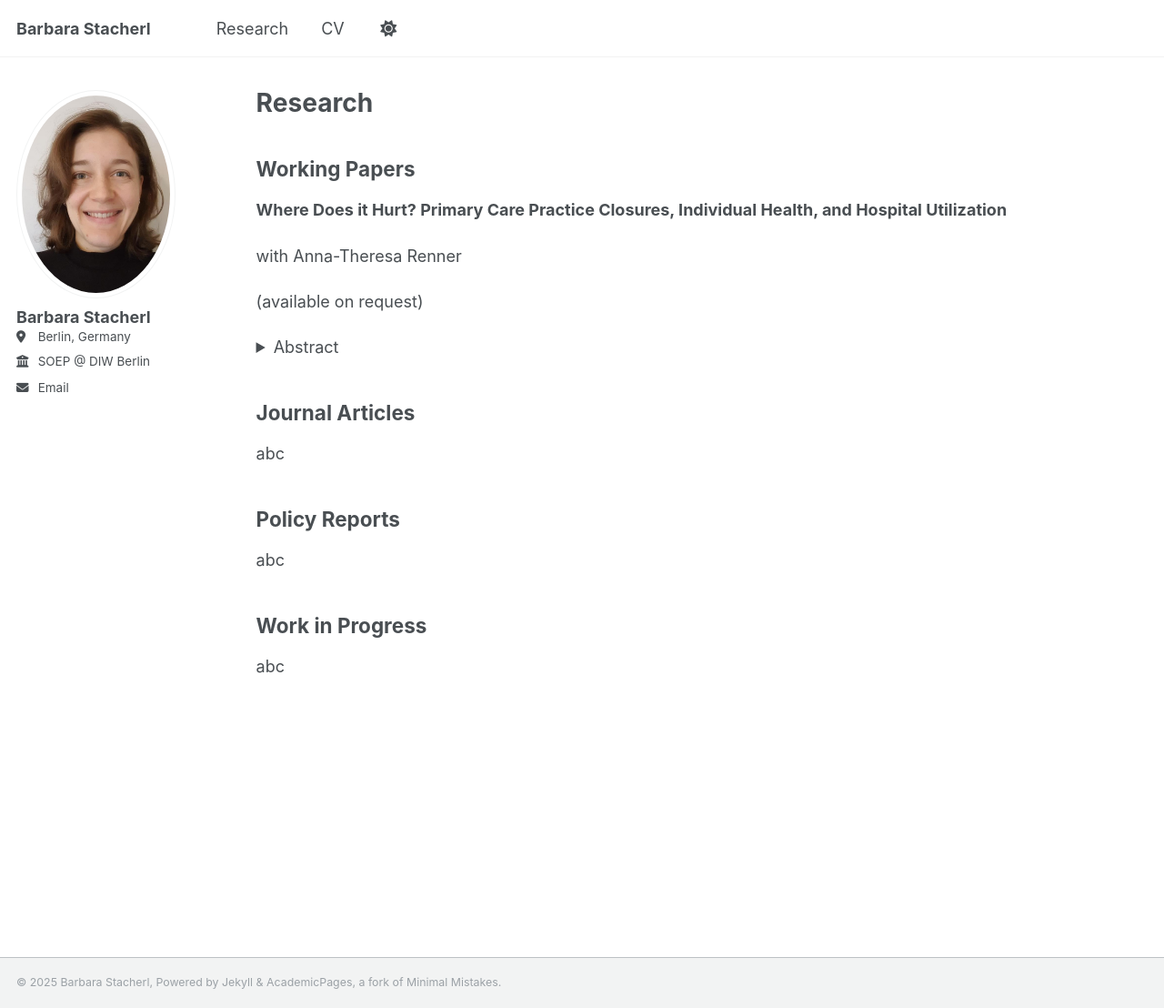
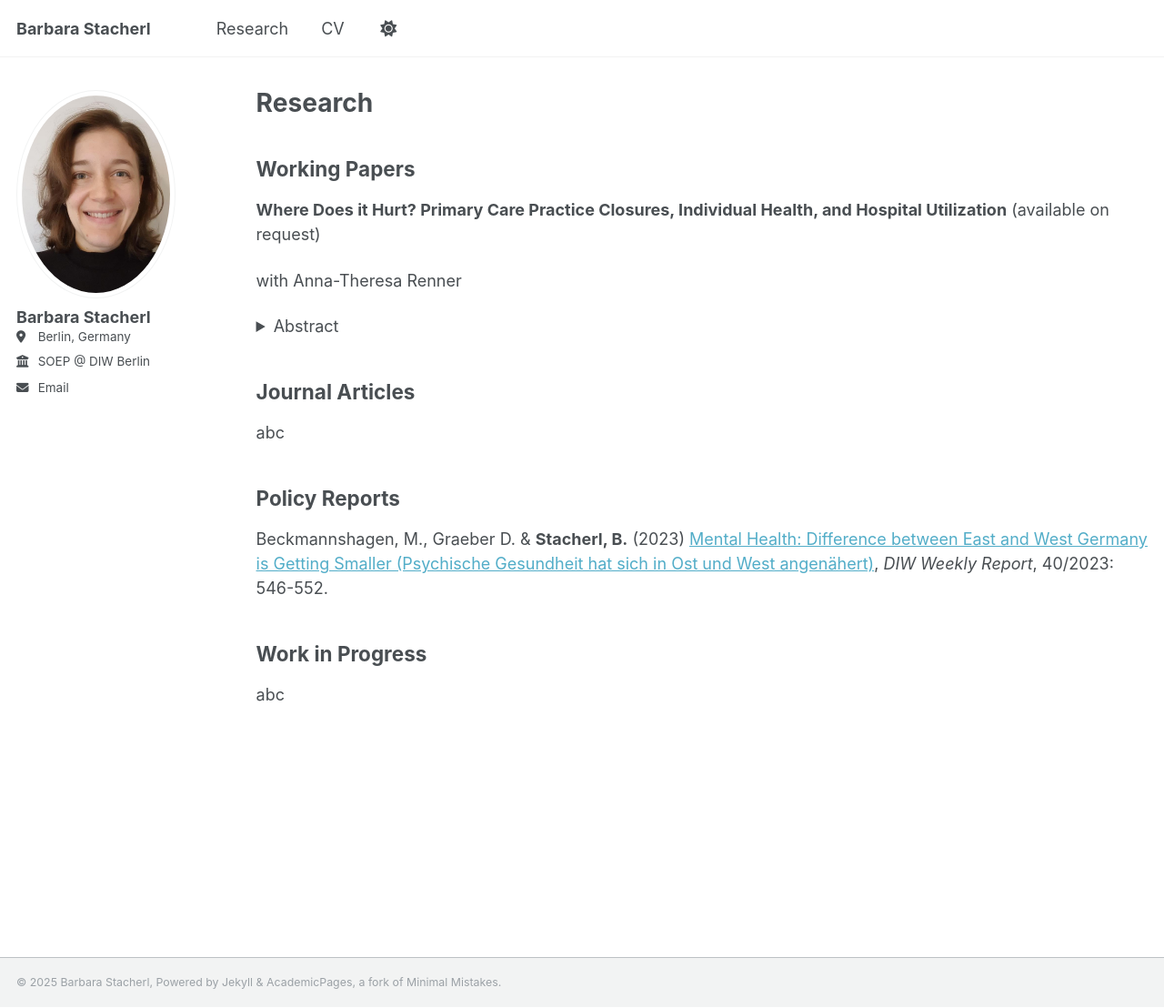
Before and after one commit to barbarastacherl/barbarastacherl.github.io, a Jekyll site: the page built from _pages/research.md, in a window 1280 px wide and 1108 px high. Shown: the whole window at 91% size. Built offline with Jekyll 4.4.1, drawn with Linux system fonts in a browser that asks for light colours.

Commit message:
Update research.md

```diff
--- a/_pages/research.md
+++ b/_pages/research.md
@@ -7,11 +7,9 @@ author_profile: true
 
 ## Working Papers
 
-**Where Does it Hurt? Primary Care Practice Closures, Individual Health, and Hospital Utilization**
+**Where Does it Hurt? Primary Care Practice Closures, Individual Health, and Hospital Utilization** (available on request)
 
 with Anna-Theresa Renner
-
-(available on request)
 
 <details>
 <summary>Abstract</summary>
@@ -29,7 +27,8 @@ abc
 
 ## Policy Reports
 
-abc
+Beckmannshagen, M., Graeber D. & **Stacherl, B.** (2023) [Mental Health: Difference between East and West Germany is
+Getting Smaller (Psychische Gesundheit hat sich in Ost und West angenähert)](https://www.diw.de/documents/publikationen/73/diw_01.c.881929.de/23-40.pdf), *DIW Weekly Report*, 40/2023: 546-552.
 
 ## Work in Progress
 
```
